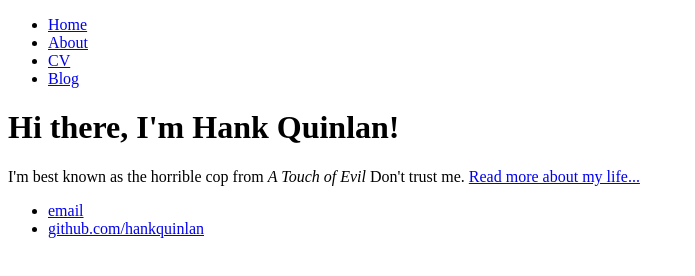
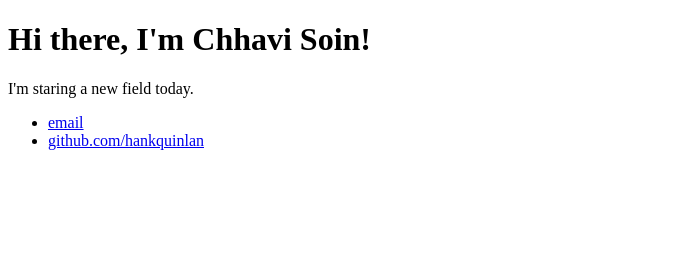
Before and after one commit to Chhavi-Soin/First, a plain HTML site: page index.html in a window 1280 px wide. Shown: the whole page, without its empty margins (0-695 px from the left). Drawn offline with Linux system fonts and the light colour scheme.

Commit message:
Update index.html

```diff
--- a/index.html
+++ b/index.html
@@ -4,24 +4,16 @@
 		<title>Hank Quinlan, Horrible Cop</title>
 	</head>
 	<body>
-		<nav>
-    		<ul>
-        		<li><a href="/">Home</a></li>
-	        	<li><a href="/about">About</a></li>
-        		<li><a href="/cv">CV</a></li>
-        		<li><a href="/blog">Blog</a></li>
-    		</ul>
-		</nav>
 		<div class="container">
     		<div class="blurb">
-        		<h1>Hi there, I'm Hank Quinlan!</h1>
-				<p>I'm best known as the horrible cop from <em>A Touch of Evil</em> Don't trust me. <a href="/about">Read more about my life...</a></p>
+        		<h1>Hi there, I'm Chhavi Soin!</h1>
+				<p>I'm staring a new field today.</p>
     		</div><!-- /.blurb -->
 		</div><!-- /.container -->
 		<footer>
     		<ul>
-        		<li><a href="mailto:hankquinlanhub@gmail.com">email</a></li>
-        		<li><a href="https://github.com/hankquinlan">github.com/hankquinlan</a></li>
+        		<li><a href="soinchhavi10@gmail.com">email</a></li>
+        		<li><a href="https://github.com/Chhavi-soin">github.com/hankquinlan</a></li>
 			</ul>
 		</footer>
 	</body>
```
